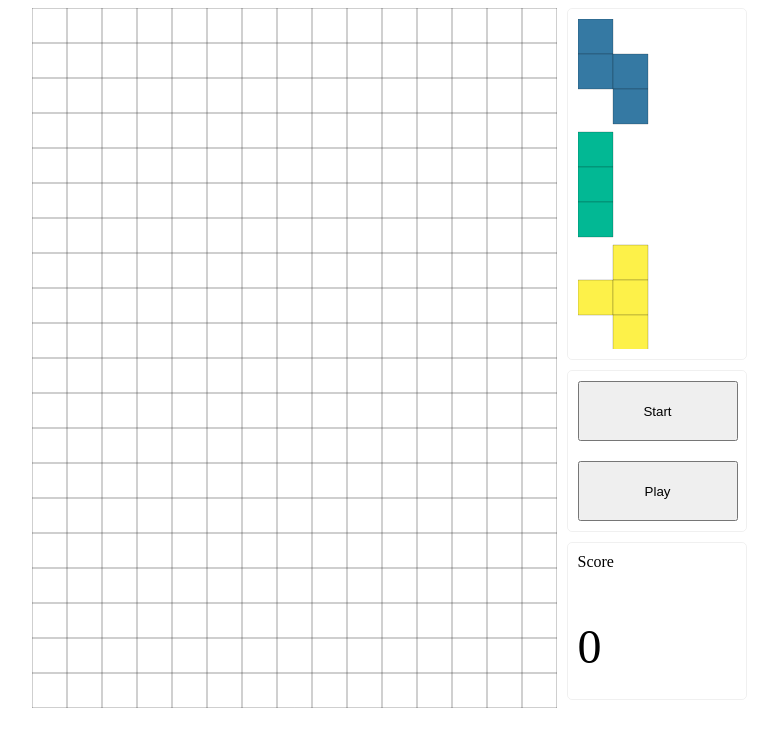
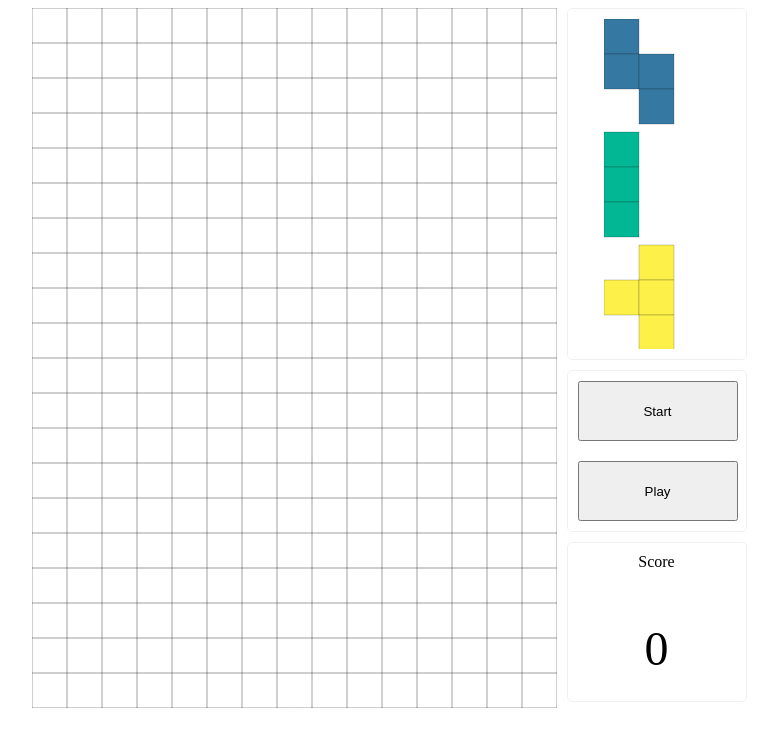
Before and after one commit to nuwwan/react-konva-bricks-game, a React (Create React App) app: page / in a window 1280 px wide. Shown: the top 746 px of the page, without its empty margins (246-1024 px from the left). Built offline with nearby package versions, Linux system fonts and the light colour scheme.

Commit message:
style changes

```diff
--- a/src/components/dashboard/Score.tsx
+++ b/src/components/dashboard/Score.tsx
@@ -11,9 +11,11 @@ const Score: React.FC<PropType> = (props: PropType) => {
 
   return (
     <div>
-      <div>Score</div>
+      <div style={{ marginBottom: 50, textAlign: "center" }}>Score</div>
       <div style={{ height: 70, fontSize: "xxx-large" }}>
-        <p>{formatScore(props.score)}</p>
+        <p style={{ margin: "auto", textAlign: "center" }}>
+          {formatScore(props.score)}
+        </p>
       </div>
     </div>
   );
--- a/src/components/dashboard/UpComingTetro.tsx
+++ b/src/components/dashboard/UpComingTetro.tsx
@@ -14,7 +14,8 @@ type PropsType = {
 
 const UpComingTetris: React.FC<PropsType> = (props) => {
   return (
-    <div>
+    <div style={{ display: "flex", margin: "auto" }}>
+      <div style={{ margin: "auto" }}>
         <Stage width={105} height={330}>
           <Layer>
             <TetroIcon
@@ -38,6 +39,7 @@ const UpComingTetris: React.FC<PropsType> = (props) => {
           </Layer>
         </Stage>
       </div>
+    </div>
   );
 };
 
```
Lines whose indentation alone changed are shown as unchanged.
